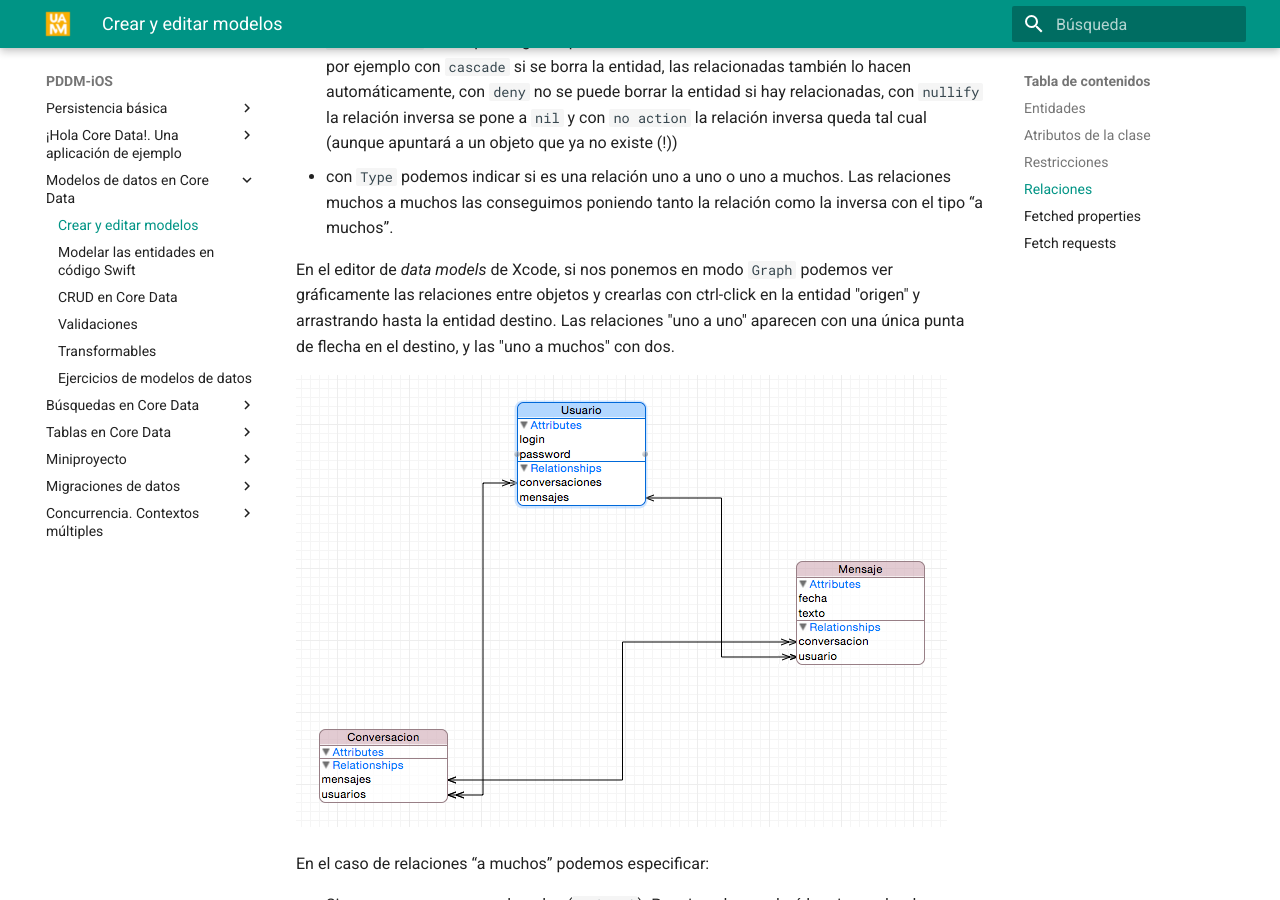
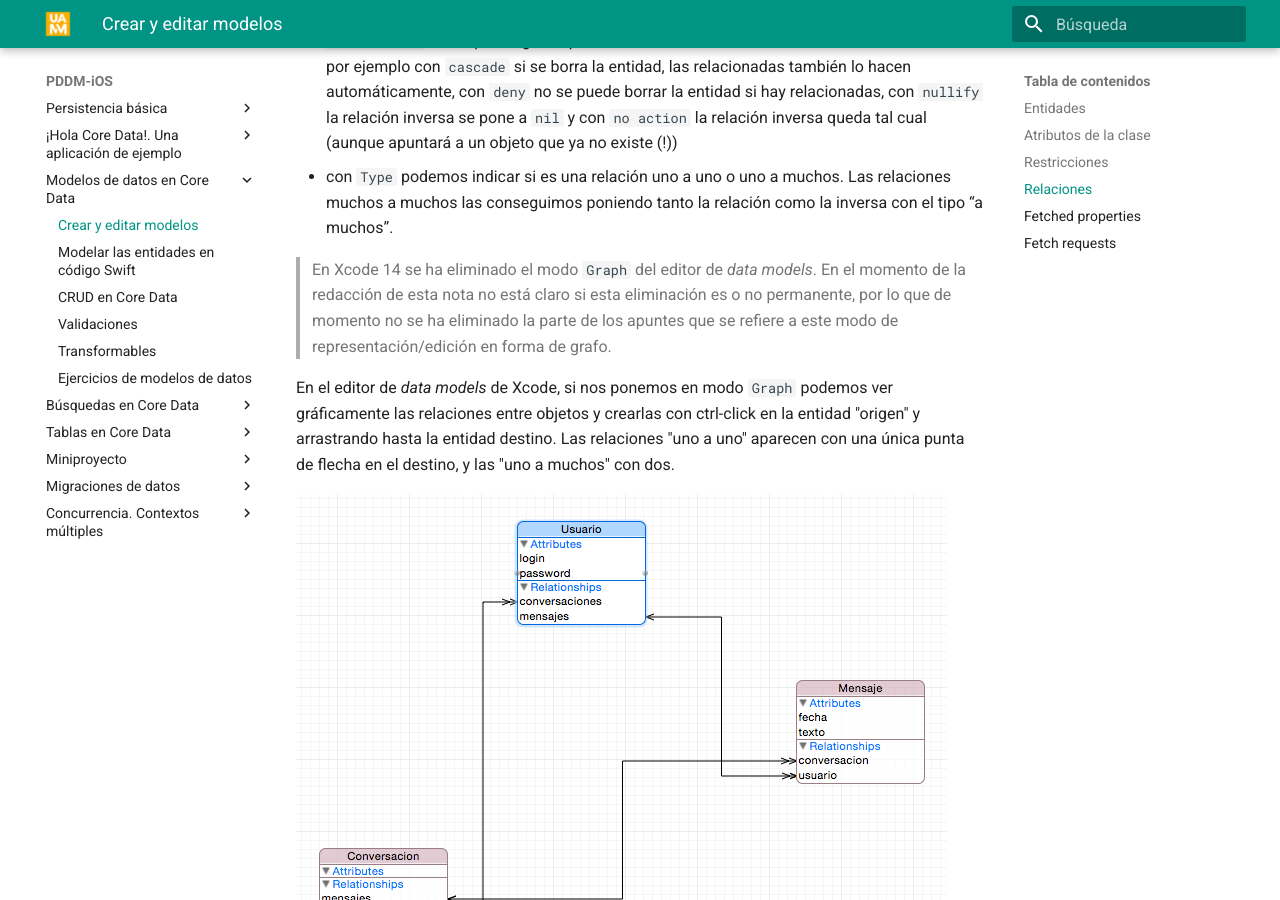
Before and after one commit to ottocol/pddm, an MkDocs documentation site: the page built from docs/cap4/4.1_crear_modelo.md, in a window 1280 px wide and 900 px high, scrolled down 4275 px. Built offline with MkDocs 1.6.1 and Material for MkDocs 9.7.7, drawn with Linux system fonts in a browser that asks for light colours.

Commit message:
añadida nota sobre el modo graph del editor de modelos

```diff
--- a/docs/cap4/4.1_crear_modelo.md
+++ b/docs/cap4/4.1_crear_modelo.md
@@ -86,6 +86,9 @@ Al igual que con las entidades y las propiedades, podemos cambiar los atributos
 - `Delete rule` es la típica regla a aplicar cuando se borra la entidad “fuente” de la relación: por ejemplo con `cascade` si se borra la entidad, las relacionadas también lo hacen automáticamente, con `deny` no se puede borrar la entidad si hay relacionadas, con `nullify` la relación inversa se pone a `nil` y con `no action` la relación inversa queda tal cual (aunque apuntará a un objeto que ya no existe (!))
 - con `Type` podemos indicar si es una relación uno a uno o uno a muchos. Las relaciones muchos a muchos las conseguimos poniendo tanto la relación como la inversa con el tipo “a muchos”.
 
+
+> En Xcode 14 se ha eliminado el modo `Graph` del editor de *data models*. En el momento de la redacción de esta nota no está claro si esta eliminación es o no permanente, por lo que de momento no se ha eliminado la parte de los apuntes que se refiere a este modo de representación/edición en forma de grafo.
+
 En el editor de *data models* de Xcode, si nos ponemos en modo `Graph` podemos ver gráficamente las relaciones entre objetos y crearlas con ctrl-click en la entidad "origen" y arrastrando hasta la entidad destino. Las relaciones "uno a uno" aparecen con una única punta de flecha en el destino, y las "uno a muchos" con dos.
 
 ![](img/datamodel.png)
```
